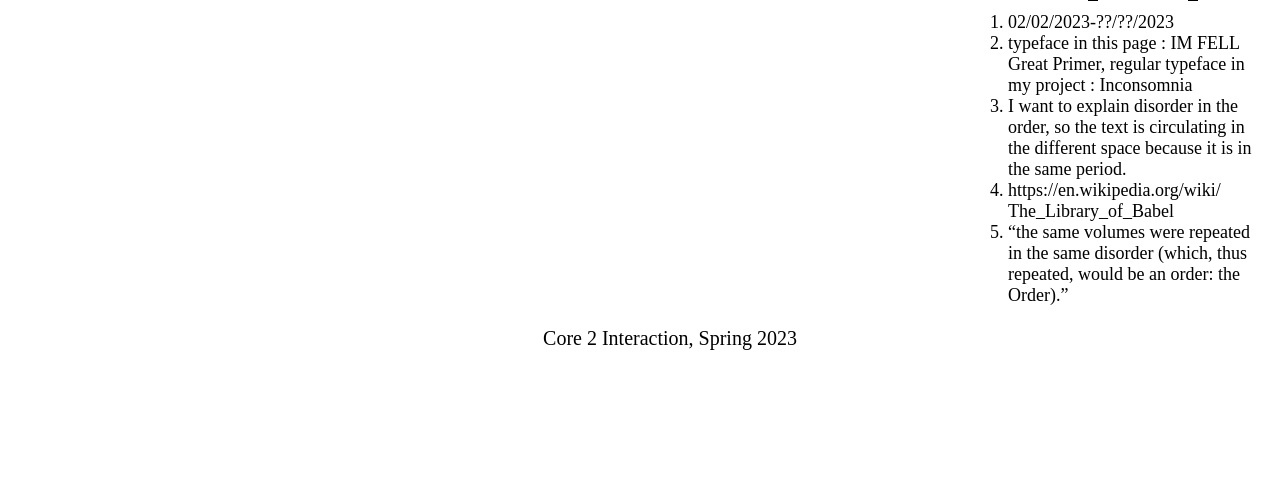
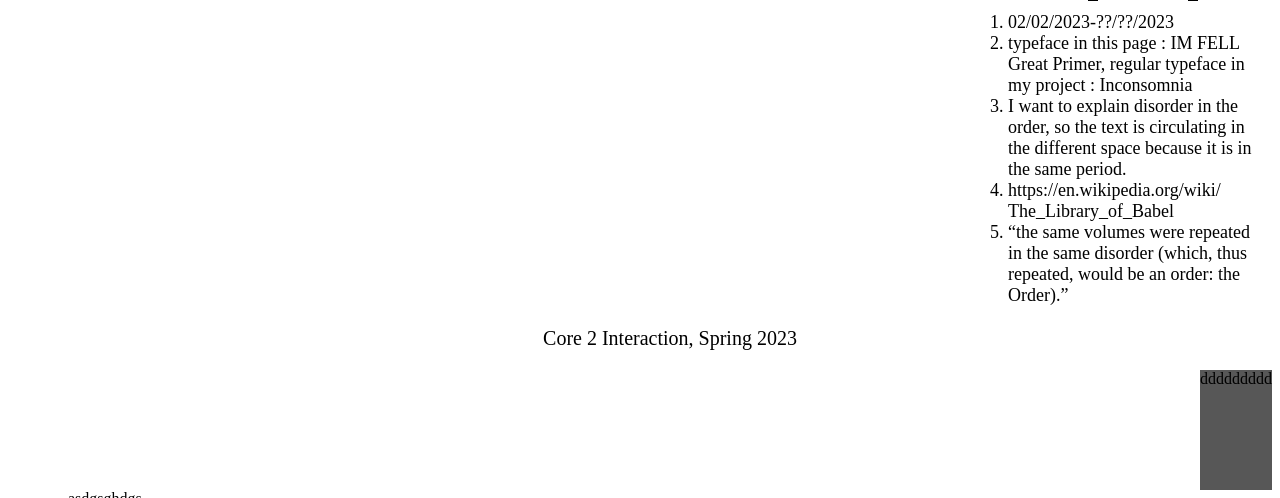
Before and after one commit to Core-2-Interaction-Lab/jisu-core-interaction, a plain HTML site: page project-1/colophon_page/index.html in a window 1280 px wide. Shown: the part 647-1145 px from the top of the page. Before the commit the page ends 1017 px from the top, so only its background shows below. Drawn offline with Linux system fonts and the light colour scheme; a web font is replaced by a local one.

Commit message:
xcasdvav

```diff
--- a/project-1/colophon_page/index.html
+++ b/project-1/colophon_page/index.html
@@ -18,6 +18,7 @@
         <p class="writer">By Jorge Luis Borges</p>
 
 
+
         <div class="content">
             <ol>
                 <li>02/02/2023-??/??/2023</li>
@@ -28,6 +29,8 @@
                 <li>“the same volumes were repeated in the same disorder (which, thus repeated, would be an order: the Order).”</li>
             </ol>
         </div>
+
+
         <p class="classname">Core 2 Interaction, Spring 2023</p>
 
 
@@ -37,5 +40,14 @@
         <link href="https://fonts.googleapis.com/css2?family=IM+Fell+Great+Primer&display=swap" rel="stylesheet">
 
 
+
+
+        <section>
+            <ddd>ddddddddd</ddd>
+        </section>
+<dddd> asdgsghdgs</dddd>
+
+
+
     </body>
 </head>
--- a/project-1/colophon_page/style.css
+++ b/project-1/colophon_page/style.css
@@ -107,6 +107,25 @@ color: #000000;
     text-align: ;
 
     color: #000000;
+}
+
+section {
+    display : flex;
+
+    flex-direction: column;
+    align-items: end;
+
+}
+
+
+ddd {
+    background-color: rgb(87, 87, 87);
+    padding : 0px;
+    height : 120px;
+}
+
+dddd {
+    position : absolute;
 }
 
 .content{
```
Also changed, not shown: project-1/babel/1/page1.html (+4 -0 lines).
